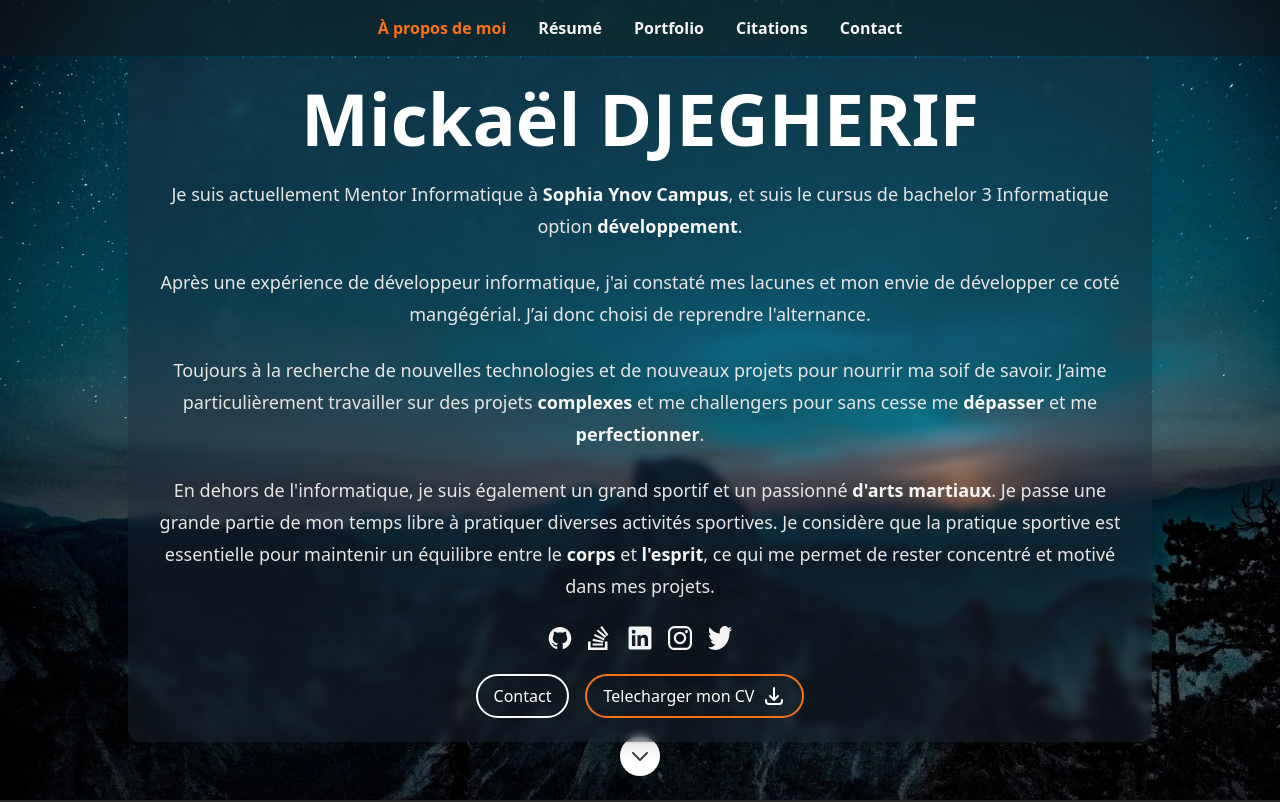
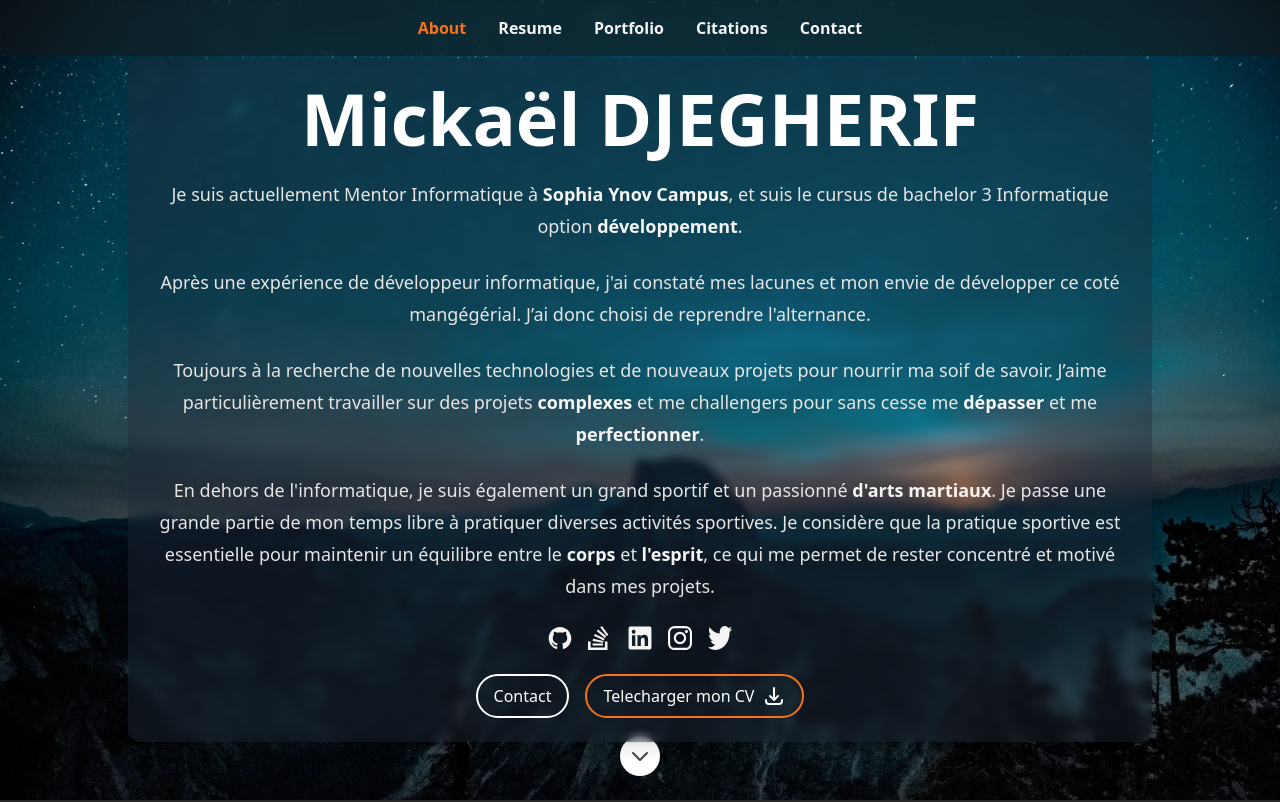
Before and after one commit to MikeXXI/template-portfolio, a Next.js app: page / in a window 1280 px wide. Shown: the top 802 px of the page. Built offline with nearby package versions, Linux system fonts and the light colour scheme.

Commit message:
test sasn navbar

```diff
--- a/src/components/Sections/Header.tsx
+++ b/src/components/Sections/Header.tsx
@@ -127,11 +127,7 @@ const NavItem: FC<{
   return (
     <Link href={`/#${section}`} passHref>
       <a className={classNames(current ? activeClass : inactiveClass)} key={section} onClick={onClick}>
-        {section == "about" ? "à propos de moi" :
-          section == "resume" ? "résumé" :
-          section == "portfolio" ? "portfolio" :
-          section == "citations" ? "citations" :
-          section == "contact" ? "contact" : "Error"}
+        {section}
       </a>
     </Link>
   );
```
